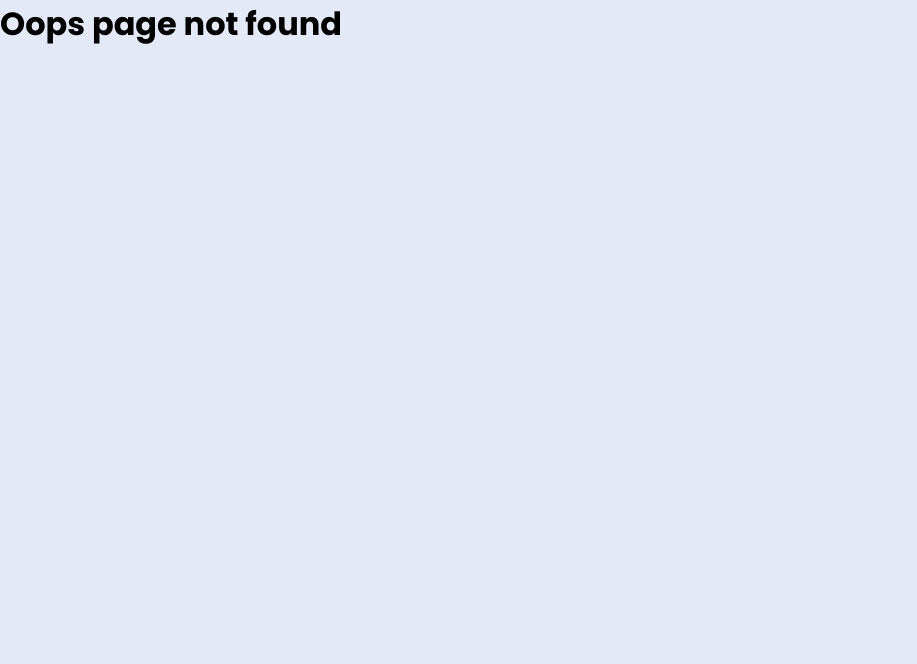
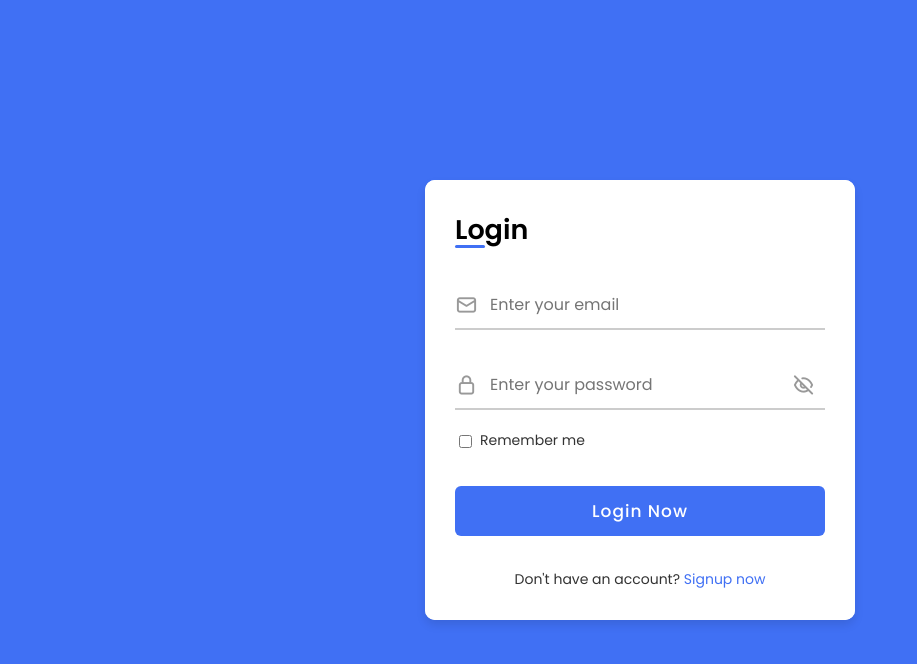
Before and after one commit to Miyuki02/bookstore-project, a Vue app: page /login in a window 1280 px wide. Before the commit this address had no page. Shown: the top 664 px of the page, without its empty margins (0-917 px from the left). Built offline with nearby package versions, Linux system fonts and the light colour scheme.

Commit message:
Re-add Login.vue

```diff
--- a/src/components/Sidebar.vue
+++ b/src/components/Sidebar.vue
@@ -8,7 +8,7 @@
 
         <div class="text header-text">
           <span class="name">Bookstore</span>
-            <span class="user-name">User</span>
+          <span class="user-name">Admin</span>
         </div>
       </div>
 
@@ -49,9 +49,18 @@
         </ul>
       </div>
 
+      <!-- Logout section -->
+      <div class="footer">
+        <li class="">
+          <a href="/Login">
+            <i class="bx bx-log-out icon"></i>
+            <span class="text nav-text">Logout</span>
+          </a>
+        </li>
+      </div>
+
     </div>
   </nav>
-
 </template>
 
 <script>
@@ -193,7 +202,9 @@ header .image-text .header-text {
 }
 
 .sidebar .menu-bar {
-  margin-top: calc(100% - 50px);
+  height: calc(100% - 50px);
+  display: flex;
+  flex-direction: column;
+  justify-content: space-between;
 }
-
 </style>
--- a/src/router/index.js
+++ b/src/router/index.js
@@ -20,6 +20,12 @@ const router = createRouter({
       name: 'Home'
     },
     {
+      // Địa chỉ URL '/login'.
+      path: '/login',
+      // Sử dụng component Login khi địa chỉ này được truy cập.
+      component: () => import('../views/Login.vue')
+    },
+    {
       // Địa chỉ URL không khớp với bất kỳ route nào ở trên.
       // Thường được sử dụng để xử lý trang 404 (Không tìm thấy).
       path: '/:pathMatch(.*)*',
--- /dev/null
+++ b/src/views/Login.vue
@@ -0,0 +1,287 @@
+<template>
+  <div class="authentication-container">
+    <div class="container" :class="{ active: isSignup }">
+      <div class="forms">
+        <!-- Login form container -->
+        <div class="form login">
+          <span class="title">Login</span>
+
+          <form action="#">
+            <!-- Email -->
+            <div class="input-field">
+              <input type="text" placeholder="Enter your email" required />
+              <i class="uil uil-envelope-alt icon"></i>
+            </div>
+            <!-- Password -->
+            <div class="input-field">
+              <input type="password" class="password" placeholder="Enter your password" required />
+              <i class="uil uil-lock icon"></i>
+              <i class="uil uil-eye-slash showHidePw" @click="togglePassword"></i>
+            </div>
+
+            <!-- User account "Remember me" checkbox -->
+            <div class="checkbox-text">
+              <div class="checkbox-content">
+                <input type="checkbox" id="logCheck" />
+                <label for="logCheck" class="text">Remember me</label>
+              </div>
+              <!-- <a href="#" class="text">Forgot password?</a> -->
+            </div>
+
+            <!-- Login button -->
+            <div class="input-field button">
+              <input type="button" value="Login Now" />
+            </div>
+          </form>
+
+          <div class="login-signup">
+            <span class="text">
+              Don't have an account?
+              <a href="#" class="text signup-link" @click="toggleForm">Signup now</a>
+            </span>
+          </div>
+        </div>
+
+        <!-- Registration form container -->
+        <div class="form signup">
+          <span class="title">Registration</span>
+
+          <form action="#">
+            <!-- Name -->
+            <div class="input-field">
+              <input type="text" placeholder="Enter your name" required />
+              <i class="uil uil-user icon"></i>
+            </div>
+            <!-- Email -->
+            <div class="input-field">
+              <input type="text" placeholder="Enter your email" required />
+              <i class="uil uil-envelope-alt icon"></i>
+            </div>
+            <!-- Password -->
+            <div class="input-field">
+              <input type="password" class="password" placeholder="Create new password" required />
+              <i class="uil uil-lock icon"></i>
+            </div>
+            <!-- Confirm Password -->
+            <div class="input-field">
+              <input type="password" class="password" placeholder="Confirm password" required />
+              <i class="uil uil-lock icon"></i>
+              <i class="uil uil-eye-slash showHidePw" @click="togglePassword"></i>
+            </div>
+
+            <div class="checkbox-text">
+              <div class="checkbox-content">
+                <input type="checkbox" id="signCheck" />
+                <label for="signCheck" class="text">Remember me</label>
+              </div>
+            </div>
+
+            <!-- Sign Up button -->
+            <div class="input-field button">
+              <input type="button" value="Sign Up" />
+            </div>
+
+            <div class="login-signup">
+              <span class="text">
+                Already have an account?
+                <a href="#" class="text login-link" @click="toggleForm">Login now</a>
+              </span>
+            </div>
+          </form>
+        </div>
+      </div>
+    </div>
+  </div>
+</template>
+
+<script setup>
+import { ref } from 'vue'
+
+const isSignup = ref(false)
+
+const togglePassword = () => {
+  const pwFields = document.querySelectorAll('.password')
+  const pwShowHide = document.querySelectorAll('.showHidePw')
+  pwFields.forEach((pwField) => {
+    if (pwField.type === 'password') {
+      pwField.type = 'text'
+
+      pwShowHide.forEach((icon) => {
+        icon.classList.replace('uil-eye-slash', 'uil-eye')
+      })
+    } else {
+      pwField.type = 'password'
+
+      pwShowHide.forEach((icon) => {
+        icon.classList.replace('uil-eye', 'uil-eye-slash')
+      })
+    }
+  })
+}
+
+const toggleForm = () => {
+  isSignup.value = !isSignup.value
+}
+</script>
+
+<style scoped>
+/* Disable Edge default eye icon avoid dupplicate */
+input::-ms-reveal {
+  display: none;
+}
+/* authentication-container acts like body wraps the whole authentication div*/
+.authentication-container {
+  --primary-color-form: #4070f4;
+  margin: 0;
+  padding: 0;
+  height: 100vh;
+  display: flex;
+  align-items: center;
+  justify-content: center;
+  background-color: var(--primary-color-form);
+}
+.container {
+  position: relative;
+  max-width: 430px;
+  width: 100%;
+  background: #fff;
+  box-shadow: 0 5px 10px rgba(0, 0, 0, 0.1);
+  border-radius: 10px;
+  overflow: hidden;
+}
+.container .forms {
+  display: flex;
+  width: 200%;
+  height: 440px;
+  align-items: center;
+  transition: height 0.2s ease;
+}
+.container .form {
+  width: 50%;
+  padding: 30px;
+  background-color: #fff;
+  transition: margin-left 0.18s ease;
+}
+.container.active .login {
+  margin-left: -50%;
+  opacity: 0;
+  transition:
+    margin-left 0.18s ease,
+    opacity 0.15s ease;
+}
+.container .signup {
+  opacity: 0;
+  transition: opacity 0.09s ease;
+}
+.container.active .signup {
+  opacity: 1;
+  transition: opacity 0.2s ease;
+}
+.container.active .forms {
+  height: 600px;
+}
+.container .form .title {
+  position: relative;
+  font-size: 27px;
+  font-weight: 600;
+}
+.form .title::before {
+  content: '';
+  position: absolute;
+  left: 0;
+  bottom: 0;
+  height: 3px;
+  width: 30px;
+  background-color: var(--primary-color-form);
+  border-radius: 25px;
+}
+.form .input-field {
+  position: relative;
+  height: 50px;
+  width: 100%;
+  margin-top: 30px;
+}
+.input-field input {
+  position: absolute;
+  height: 100%;
+  width: 100%;
+  padding: 0 35px;
+  border: none;
+  outline: none;
+  font-size: 16px;
+  border-bottom: 2px solid #ccc;
+  border-top: 2px solid transparent;
+  transition: all 0.2s ease;
+}
+/* input field focus */
+.input-field input:is(:focus, :valid) {
+  border-bottom-color: var(--primary-color-form);
+}
+.input-field i {
+  position: absolute;
+  top: 50%;
+  transform: translateY(-50%);
+  color: #999;
+  font-size: 23px;
+  transition: all 0.2s ease;
+}
+/* icons focus */
+.input-field input:is(:focus, :valid) ~ i {
+  color: var(--primary-color-form);
+}
+.input-field i.icon {
+  left: 0;
+}
+.input-field i.showHidePw {
+  right: 0;
+  cursor: pointer;
+  padding: 10px;
+}
+.form .checkbox-text {
+  display: flex;
+  align-items: center;
+  justify-content: space-between;
+  margin-top: 20px;
+}
+.checkbox-text .checkbox-content {
+  display: flex;
+  align-items: center;
+}
+
+.checkbox-content input {
+  margin: 0 8px -2px 4px;
+  accent-color: var(--primary-color-form);
+}
+.form .text {
+  color: #333;
+  font-size: 14px;
+}
+.form a.text {
+  color: var(--primary-color-form);
+  text-decoration: none;
+}
+.form a:hover {
+  text-decoration: underline;
+}
+.form .button {
+  margin-top: 35px;
+}
+.form .button input {
+  border: none;
+  color: #fff;
+  background-color: var(--primary-color-form);
+  letter-spacing: 1px;
+  border-radius: 6px;
+  font-size: 17px;
+  font-weight: 500;
+  cursor: pointer;
+  transition: all 0.3s ease;
+}
+.button input:hover {
+  background-color: #265df2;
+}
+.form .login-signup {
+  margin-top: 30px;
+  text-align: center;
+}
+</style>
```
Lines whose indentation alone changed are shown as unchanged.
